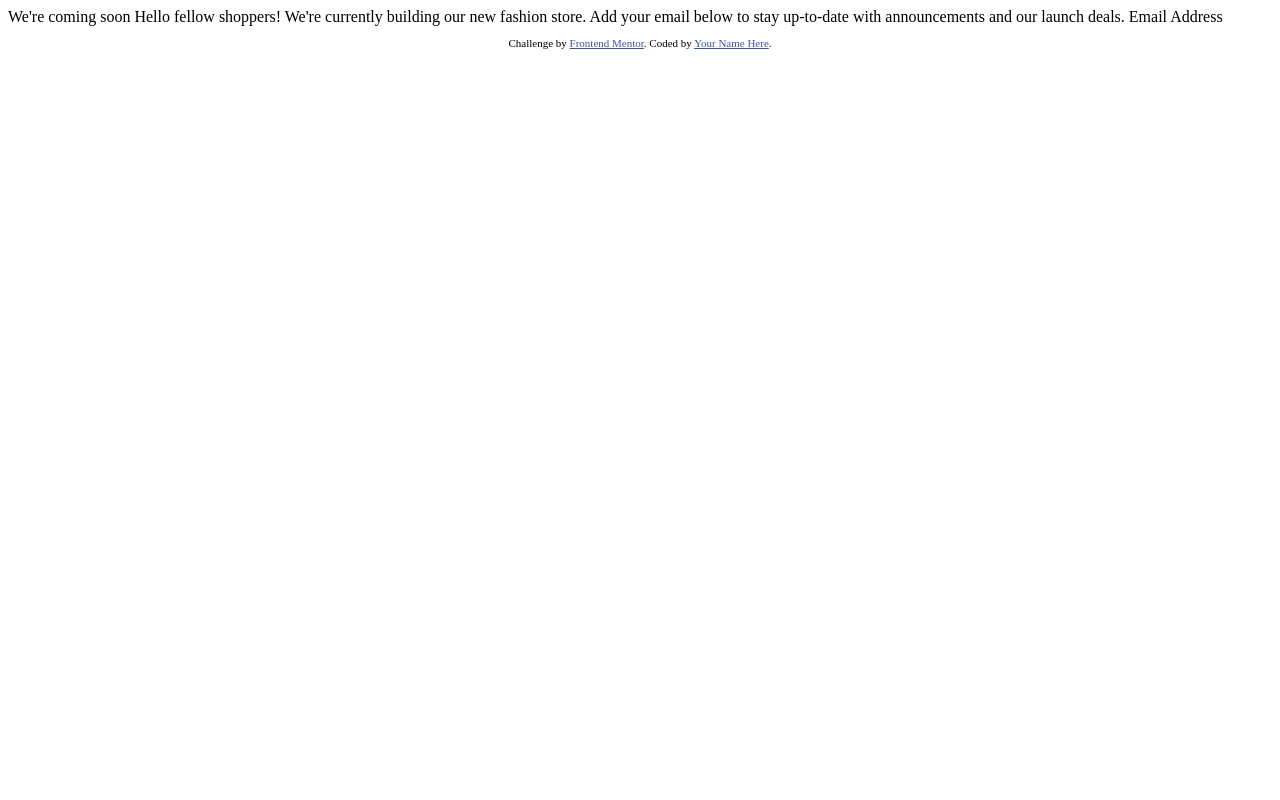
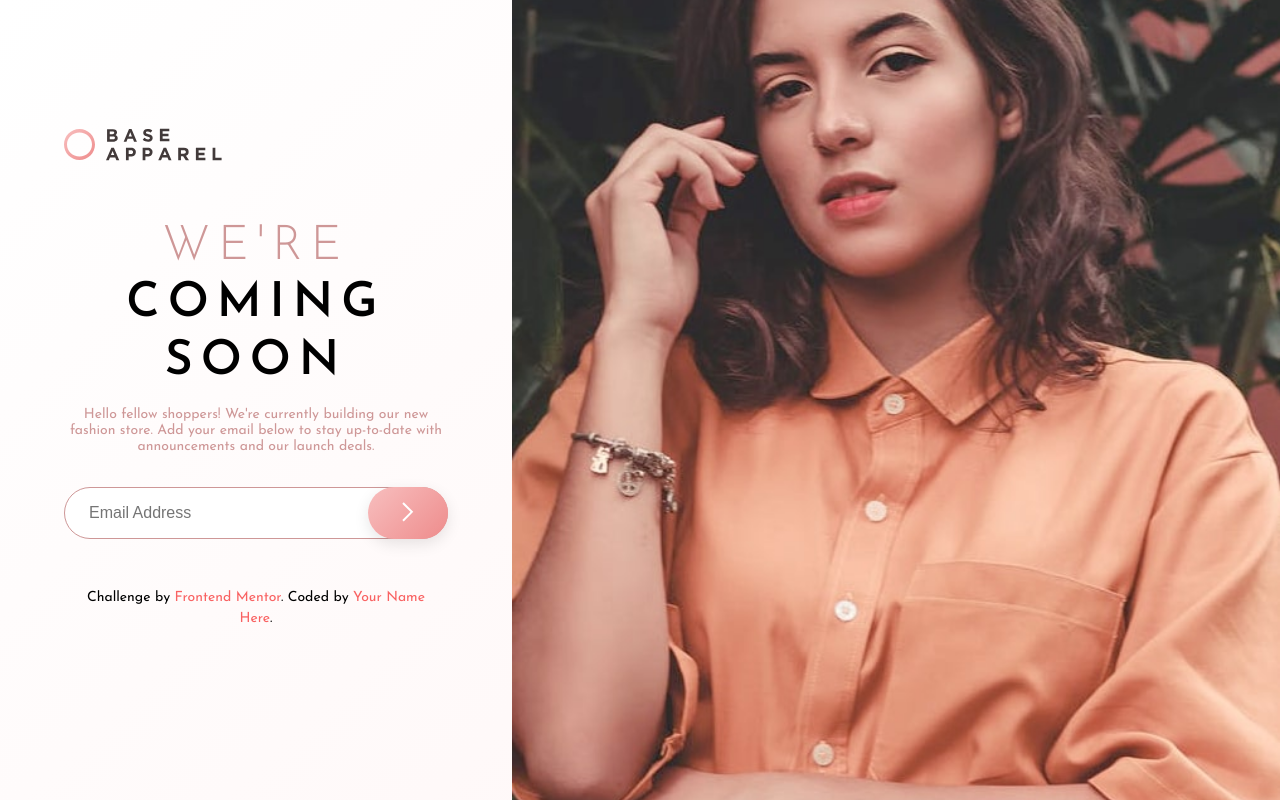
Before and after one commit to sedaryildirim/base-apparel-coming-soon-main, a plain HTML site: page index.html in a window 1280 px wide. Drawn offline with Linux system fonts and the light colour scheme.

Commit message:
initial draft and js

```diff
--- a/assets/css/styles.css
+++ b/assets/css/styles.css
@@ -0,0 +1,247 @@
+/* Google Fonts */
+@import url('https://fonts.googleapis.com/css2?family=Josefin+Sans:wght@300;400;600&display=swap');
+
+
+/* Root */
+:root {
+    /* Colors */
+    --desaturated-red: hsl(0, 36%, 70%);
+    --soft-red: hsl(0, 93%, 68%);
+    --dark-grayish-red: hsl(0, 6%, 24%);
+
+    /* Gradients */
+    --gradient-1: linear-gradient(135deg, hsl(0, 0%, 100%), hsl(0, 100%, 98%));
+    --gradient-2: linear-gradient(135deg, hsl(0, 80%, 86%), hsl(0, 74%, 74%));
+
+    /* Typography */
+    --font-size: 16px;
+    --font-family: 'Josefin Sans', sans-serif;
+
+    /* Layout */
+    --mobile-width: 375px;
+    --desktop-width: 1440px;
+}
+
+/* Reset */
+* {
+    margin: 0;
+    padding: 0;
+    box-sizing: border-box;
+}
+
+body {
+    height: 100vh;
+    margin: 0;
+    padding: 0;
+    font-family: var(--font-family);
+    font-size: var(--font-size);
+    line-height: 1.5;
+    background: var(--gradient-1);
+}
+
+main {
+    display: flex;
+    flex-direction: column;
+    margin: 0;
+    padding: 0;
+  }
+
+.logo {
+    padding: 2rem;
+    max-width: 200px;
+    width: 100%;
+}
+
+
+.preview-img {
+    max-width: 100%;
+    height: auto;
+}
+
+.mobile-img {
+    display: block;
+}
+
+.desktop-img {
+    display: none;
+}
+
+.img {
+    display: block;
+    max-width: 100%;
+    height: auto;
+}
+
+
+
+.content-wrapper {
+    max-width: 600px;
+    margin: 0 auto;
+    padding: 2rem;
+    text-align: center;
+}
+
+h1 {
+    font-size: clamp(2rem, 5vw, 3rem);
+    text-transform: uppercase;
+    margin-bottom: 1rem;
+    font-weight: 600;
+    line-height: 1.2;
+    letter-spacing: 0.5rem;
+}
+
+.desktop-logo {
+    display: none;
+}
+
+h1 > span{
+    font-weight: 300 !important;
+    color: var(--desaturated-red);
+}
+
+.content {
+    color: var(--desaturated-red);
+    font-size: 1rem;
+    line-height: 1rem;
+    font-size: 14px;
+}
+
+form {
+    position: relative;
+    max-width: 400px;
+    margin: 2rem auto;
+}
+
+button {
+    max-width: 80px;
+    max-height: 52.5px;
+}
+
+input {
+    width: 100%;
+    padding: 1rem 6rem 1rem 1.5rem;
+    border-radius: 2rem;
+    border: 1px solid var(--desaturated-red);
+    color: var(--dark-grayish-red);
+    font-size: 1rem;
+    outline: none;
+    transition: border-color 0.3s ease;
+}
+
+input:focus {
+    border-color: var(--soft-red);
+}
+
+button {
+    position: absolute;
+    right: 0;
+    top: 50%;
+    transform: translateY(-50%);
+    height: 100%;
+    width: 5rem;
+    background: var(--gradient-2);
+    border: none;
+    border-radius: 2rem;
+    cursor: pointer;
+    transition: opacity 0.3s ease, box-shadow 0.3s ease;
+    box-shadow: 0 5px 15px rgba(0, 0, 0, 0.1);
+}
+
+button:hover {
+    opacity: 0.9;
+    box-shadow: 0 5px 20px rgba(0, 0, 0, 0.2);
+}
+
+/* Footer styles */
+footer {
+    position: relative;
+    bottom: 0;
+    left: 0;
+    width: 100%;
+    padding: 1rem;
+    text-align: center;
+    font-size: 0.875rem;
+}
+
+.attribution {
+    margin: 0;
+}
+
+.attribution a {
+    color: var(--soft-red);
+    text-decoration: none;
+    transition: color 0.3s ease;
+}
+
+.attribution a:hover {
+    color: var(--desaturated-red);
+}
+
+/* Media Queries */
+
+@media screen and (min-width: 768px) {
+    main {
+        flex-direction: row-reverse;
+        align-items: stretch;
+        min-height: 100vh;
+        position: relative; /* Add this */
+    }
+
+    .mobile-logo {
+        display: none;
+    }
+
+    .desktop-logo {
+        display: block;
+        position: absolute; /* Add this */
+        top: 4rem; /* Add this */
+        left: 4rem; /* Add this */
+    }
+
+    .content-wrapper {
+        flex: 1;
+        display: flex;
+        flex-direction: column;
+        justify-content: center;
+        padding: 4rem;
+        max-width: none;
+        padding-top: 8rem; /* Add this to create space for the logo */
+    }
+
+
+    .logo {
+        align-self: flex-start;
+        padding: 4rem 0 2rem;
+    }
+
+    .preview-img {
+        flex: 2;
+        object-fit: cover;
+        max-width: none;
+        width: 50%;
+        height: 100vh;
+    }
+
+    .mobile-img {
+        display: none;
+    }
+
+    .desktop-img {
+        display: block;
+    }
+
+    form {
+        margin: 2rem 0;
+    }
+}
+
+
+@media screen and (min-width: 768px) {
+    .mobile-img {
+        display: none;
+    }
+
+    .desktop-img {
+        display: block;
+    }
+}
--- a/assets/js/script.js
+++ b/assets/js/script.js
@@ -0,0 +1,51 @@
+document.addEventListener('DOMContentLoaded', () => {
+    const form = document.querySelector('form');
+    const emailInput = document.getElementById('email');
+    const submitButton = form.querySelector('button[type="submit"]');
+
+    form.addEventListener('submit', (e) => {
+      e.preventDefault();
+      validateEmail();
+    });
+
+    function validateEmail() {
+      const email = emailInput.value.trim();
+      const emailRegex = /^[^\s@]+@[^\s@]+\.[^\s@]+$/;
+
+      if (emailRegex.test(email)) {
+        // Valid email
+        removeError();
+        // You can add code here to submit the form or perform other actions
+        console.log('Email is valid:', email);
+      } else {
+        // Invalid email
+        showError('Please provide a valid email');
+      }
+    }
+
+    function showError(message) {
+      removeError(); // Remove any existing error first
+
+      const errorMessage = document.createElement('p');
+      errorMessage.className = 'error-message';
+      errorMessage.textContent = message;
+
+      const errorIcon = document.createElement('img');
+      errorIcon.src = './assets/images/icon-error.svg';
+      errorIcon.alt = 'Error icon';
+      errorIcon.className = 'error-icon';
+
+      emailInput.classList.add('error');
+      emailInput.parentNode.insertBefore(errorMessage, submitButton);
+      emailInput.parentNode.insertBefore(errorIcon, submitButton);
+    }
+
+    function removeError() {
+      const existingError = form.querySelector('.error-message');
+      const existingIcon = form.querySelector('.error-icon');
+
+      if (existingError) existingError.remove();
+      if (existingIcon) existingIcon.remove();
+      emailInput.classList.remove('error');
+    }
+  });
--- a/index.html
+++ b/index.html
@@ -2,32 +2,50 @@
 <html lang="en">
 <head>
   <meta charset="UTF-8">
-  <meta name="viewport" content="width=device-width, initial-scale=1.0"> <!-- displays site properly based on user's device -->
-
+  <meta name="viewport" content="width=device-width, initial-scale=1.0">
   <link rel="icon" type="image/png" sizes="32x32" href="./images/favicon-32x32.png">
-
   <title>Frontend Mentor | Base Apparel coming soon page</title>
-
-  <!-- Feel free to remove these styles or customise in your own stylesheet 👍 -->
-  <style>
-    .attribution { font-size: 11px; text-align: center; }
-    .attribution a { color: hsl(228, 45%, 44%); }
-  </style>
+  <link rel="stylesheet" href="./assets/css/styles.css">
 </head>
 <body>
+  <div class="wrapper">
+    <header class="mobile-logo">
+      <img src="./assets/images/logo.svg" alt="Base Apparel logo" class="logo">
+    </header>
 
-  We're coming soon
+    <main>
 
+      <img src="./assets/images/hero-mobile.jpg" alt="Preview" class="preview-img mobile-img">
+      <img src="./assets/images/hero-desktop.jpg" alt="Preview" class="preview-img desktop-img">
+      <div class="content-wrapper">
+        <header class="desktop-logo">
+          <img src="./assets/images/logo.svg" alt="Base Apparel logo" class="logo">
+        </header>
+      <h1><span>We're</span> coming soon</h1>
+      <p class="content">
         Hello fellow shoppers! We're currently building our new fashion store.
         Add your email below to stay up-to-date with announcements and our launch deals.
+      </p>
 
-  Email Address
-
+      <form action="#" method="post" novalidate>
+        <label for="email" class="visually-hidden"></label>
+        <input type="email" id="email" name="email" placeholder="Email Address" required>
+        <button type="submit" aria-label="Submit">
+          <img src="./assets/images/icon-arrow.svg" alt="">
+        </button>
+      </form>
       <footer>
         <p class="attribution">
           Challenge by <a href="https://www.frontendmentor.io?ref=challenge" target="_blank">Frontend Mentor</a>.
           Coded by <a href="#">Your Name Here</a>.
         </p>
       </footer>
+    </div>
+    </main>
+
+  </div>
+
+
+  <script src="./assets/js/script.js"></script>
 </body>
 </html>
```
Lines whose indentation alone changed are shown as unchanged.
